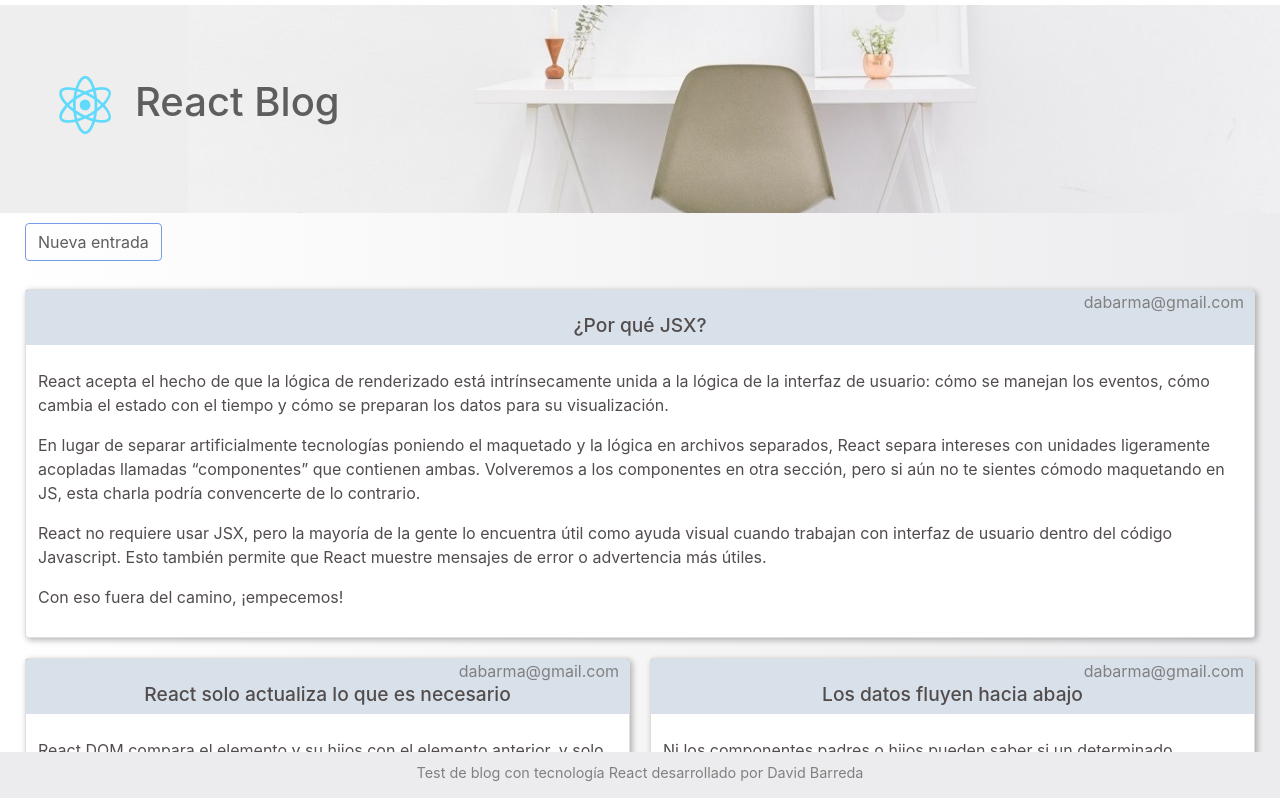
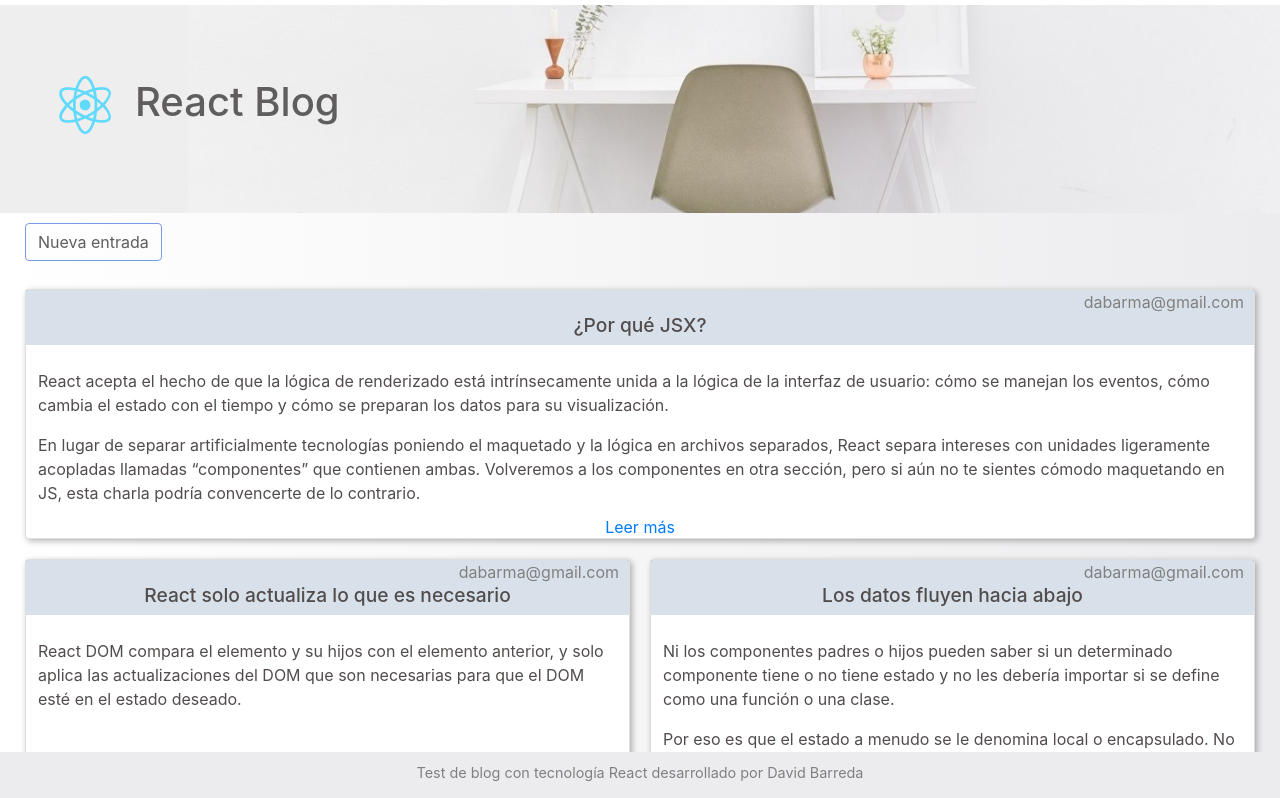
Before and after one commit to dabarma/BlogReact, a React (Create React App) app: page / in a window 1280 px wide. Shown: the top 798 px of the page. Built offline with nearby package versions, Linux system fonts and the light colour scheme.

Commit message:
añadido links y mas enrutamientos

```diff
--- a/src/App.css
+++ b/src/App.css
@@ -82,3 +82,8 @@ h2 {
     opacity: 1;
   }
 }
+
+.textoEntrada{
+  overflow: hidden;         /*prevent text from being shown outside the border */
+  text-overflow: ellipsis;  /*cut off text with an ellipsis*/
+}
--- a/src/App.js
+++ b/src/App.js
@@ -68,14 +68,7 @@ class App extends React.Component{
         <Head numeroEntradas={this.state.entradas? this.state.entradas.length : 0} />
         <header className="App-header">
            <Switch>
-            <Route path="/nuevo">
-              <div className="row mt-2">
-                <div className="col-sm-12">
-                  <NuevaEntrada data={this.insertarNuevaEntrada}></NuevaEntrada>
-                </div>
-              </div>
-            </Route>
-            <Route path="/">
+            <Route path="/" exact>
               <div className="row">
                 <div className="col-sm-12">
                   <Link className="btn btn-light botonMenu" to="/nuevo">Nueva entrada</Link>
@@ -87,6 +80,16 @@ class App extends React.Component{
                   </div>
                 </div>
               </Route>
+              <Route path="/nuevo" exact>
+                <div className="row mt-2">
+                  <div className="col-sm-12">
+                    <NuevaEntrada data={this.insertarNuevaEntrada}></NuevaEntrada>
+                  </div>
+                </div>
+              </Route>
+              <Route path="/entrada/:id" exact>
+                <p>hola</p>
+              </Route>
             </Switch>
         </header>
         <Footer />
--- a/src/components/Entrada.js
+++ b/src/components/Entrada.js
@@ -1,4 +1,5 @@
 import React from 'react';
+import { Link } from 'react-router-dom';
 
 class Entrada extends React.Component{
 
@@ -14,8 +15,11 @@ class Entrada extends React.Component{
                     </div>
                     <h2 className="centrado">{this.props.titulo}</h2>
                 </div>
-                <div className="card-body izquierda" dangerouslySetInnerHTML={{ __html: this.props.texto }}>
+                <div className="card-body izquierda textoEntrada" dangerouslySetInnerHTML={{ __html: this.props.texto }}>
 
+                </div>
+                <div class="card-body">
+                    <Link to={"/entrada/" + this.props.id }>Leer más</Link>
                 </div>
             </div>
         );
--- a/src/components/TablonEntradas.js
+++ b/src/components/TablonEntradas.js
@@ -12,7 +12,7 @@ class TablonEntradas extends React.Component{
         }
         else{
 
-            Entradas = this.props.entradas.map((d,index) => <Entrada key={index} email={d.email} texto={d.texto} titulo={d.titulo} />);
+            Entradas = this.props.entradas.map((d,index) => <Entrada key={index} id={index} email={d.email} texto={d.texto} titulo={d.titulo} />);
         }
 
         return(
--- a/src/components/head.js
+++ b/src/components/head.js
@@ -1,5 +1,6 @@
 import React from 'react';
 import logo from '../logo.svg';
+import { Link } from 'react-router-dom';
 
 class Head extends React.Component{
 
@@ -10,7 +11,9 @@ class Head extends React.Component{
             <div className="col-sm-6">
                 <h1>
                 <img src={logo} className="App-logo" alt="logo" />
+                  <Link to="/">
                     React Blog
+                  </Link>
                 </h1>
             </div>
             <div className="col-sm-6 align-self-center">
--- a/src/index.css
+++ b/src/index.css
@@ -72,6 +72,11 @@ div.head {
   margin-left: 20px;
 }
 
+.head h1 a {
+    color: inherit; /* blue colors for links too */
+    text-decoration: inherit; /* no underline */
+}
+
 .head > div:last-child {
   text-align: center;
 }
@@ -86,7 +91,8 @@ div.head {
   margin: 10px;
 
   flex-basis: calc(33.33% - 20px);
-  min-height: 300px;
+  min-height: 250px;
+  max-height: 250px;
   border: 1px solid #ccc;
   box-shadow: 2px 2px 6px 0px  rgba(0,0,0,0.3);
 
```
Lines whose indentation alone changed are shown as unchanged.
